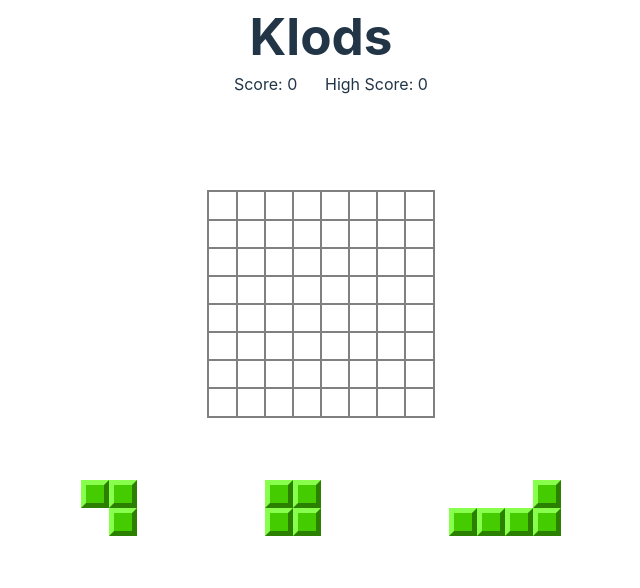
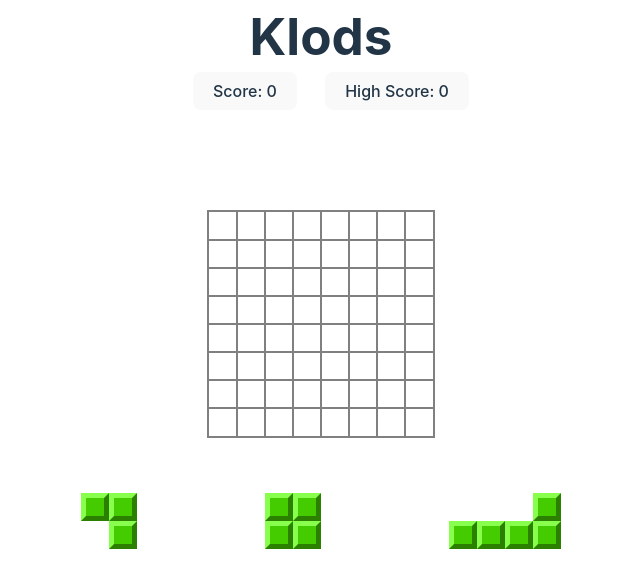
Before and after one commit to joglr/klods, a React (Vite) app: page / in a window 1280 px wide. Shown: the top 588 px of the page, without its empty margins (319-959 px from the left). Built offline with nearby package versions, Linux system fonts and the light colour scheme.

Commit message:
Adjust design

```diff
--- a/src/index.css
+++ b/src/index.css
@@ -35,7 +35,9 @@ h1 {
   margin-block: 8px;
 }
 
-button {
+button, .button {
+  line-height: 100%;
+  display: inline-block;
   border-radius: 8px;
   border: 1px solid transparent;
   padding: 0.6em 1.2em;
@@ -43,10 +45,12 @@ button {
   font-weight: 500;
   font-family: inherit;
   background-color: #1a1a1a;
-  cursor: pointer;
   transition: border-color 0.25s;
 }
-button:hover {
+button:not(:disabled) {
+  cursor: pointer;
+}
+button:not(:disabled):hover {
   border-color: #646cff;
 }
 button:focus,
@@ -62,7 +66,7 @@ button:focus-visible {
   a:hover {
     color: #747bff;
   }
-  button {
+  button, .button {
     background-color: #f9f9f9;
   }
 }
```
